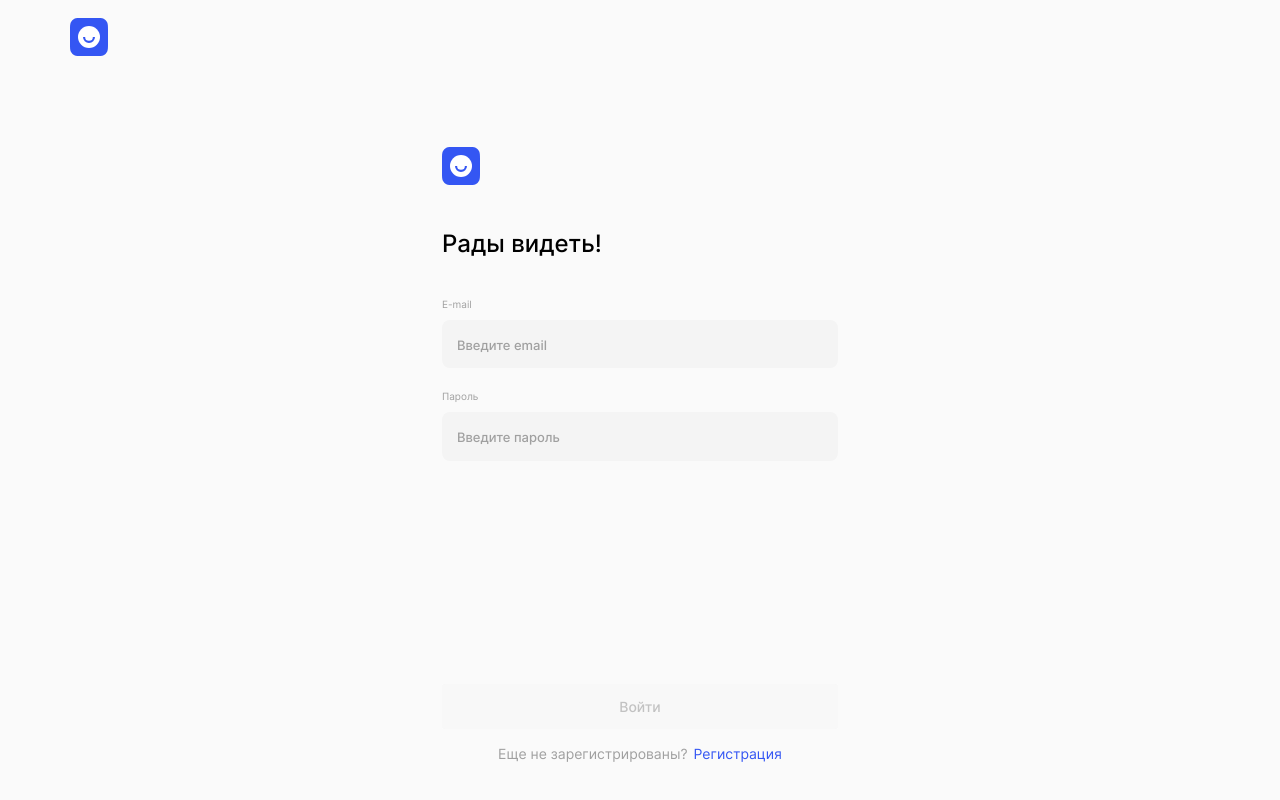
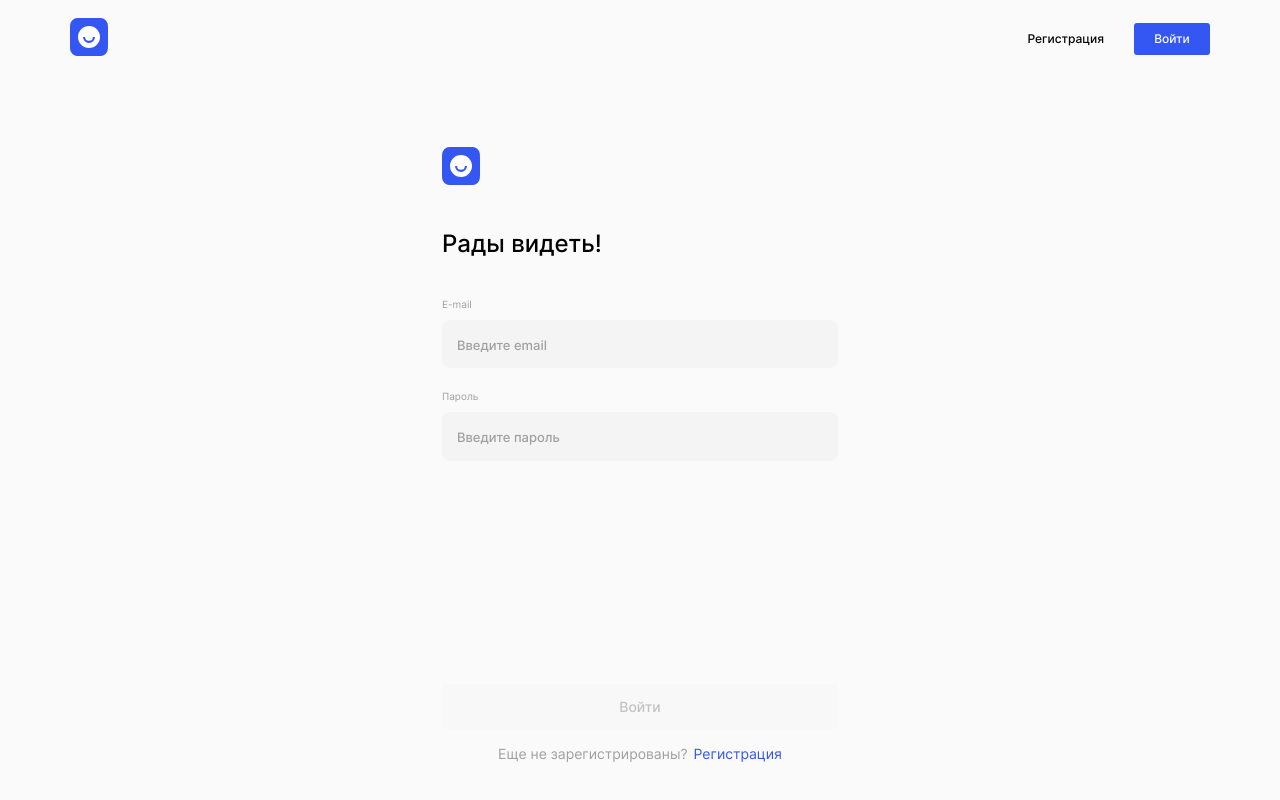
Before and after one commit to lyubafrema/movies-explorer-frontend, a React (Create React App) app: page /#/signin in a window 1280 px wide. Shown: the top 800 px of the page. Built offline with nearby package versions, Linux system fonts and the light colour scheme.

Commit message:
fix: fix header links

```diff
--- a/src/components/Header/Header.js
+++ b/src/components/Header/Header.js
@@ -13,8 +13,9 @@ export default function Header({ isLogged }) {
         <Link className="header__logo-link" to="/" >
           <img className="header__logo" src={headerLogo} alt="Логотип: Синий квадрат с улыбкой." />
         </Link>
-        {isLogged && <NavigationMain />}
-        {isLanding && <Navigation />}
+        {isLogged
+          ? <NavigationMain />
+          : <Navigation />}
       </div>
     </header>
   )
--- a/src/utils/constants.js
+++ b/src/utils/constants.js
@@ -1,3 +1,3 @@
 export const moviesUrl = "https://api.nomoreparties.co/";
-// export const mainUrl = "http://localhost:3100";
-export const mainUrl = "https://api.moviesbrowser.nomoredomains.rocks";
+export const mainUrl = "http://localhost:3100";
+// export const mainUrl = "https://api.moviesbrowser.nomoredomains.rocks";
```
Also changed, not shown: 7 other files (tests, documents, lock files or other folders).
